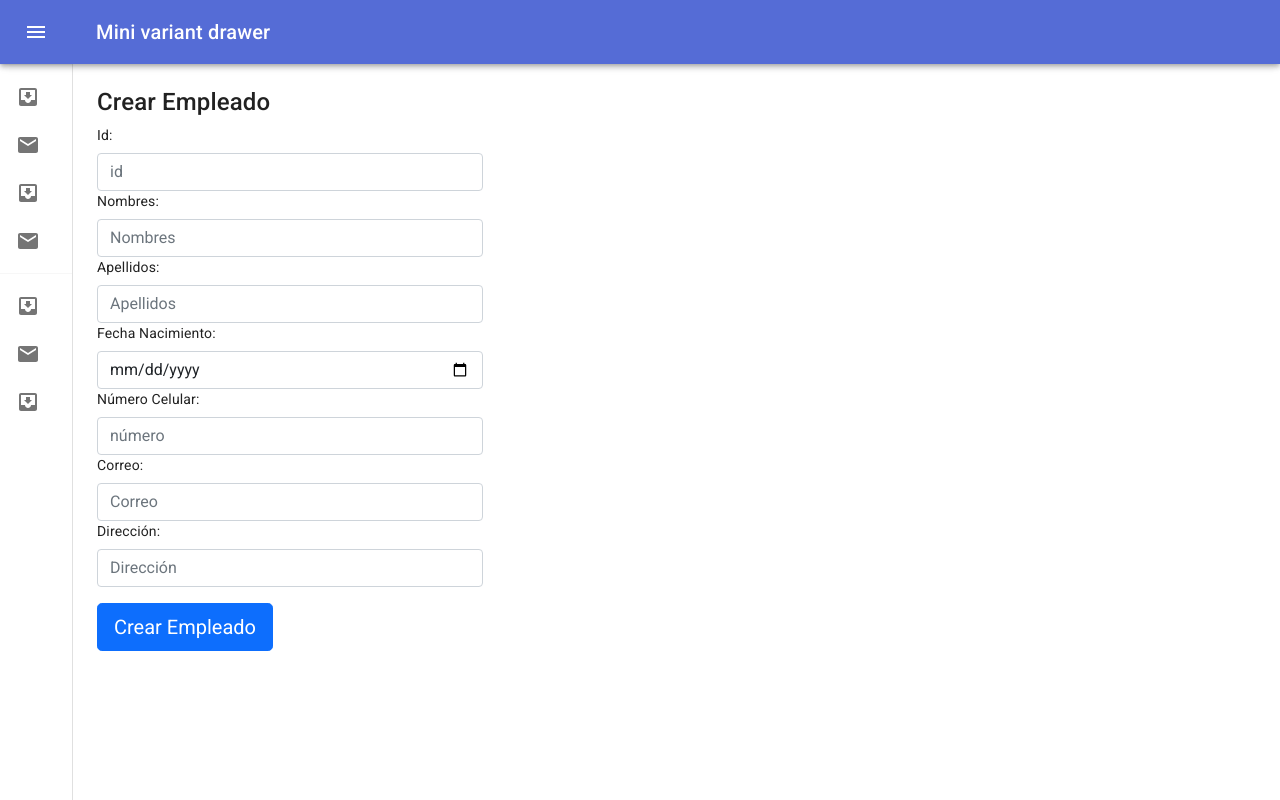
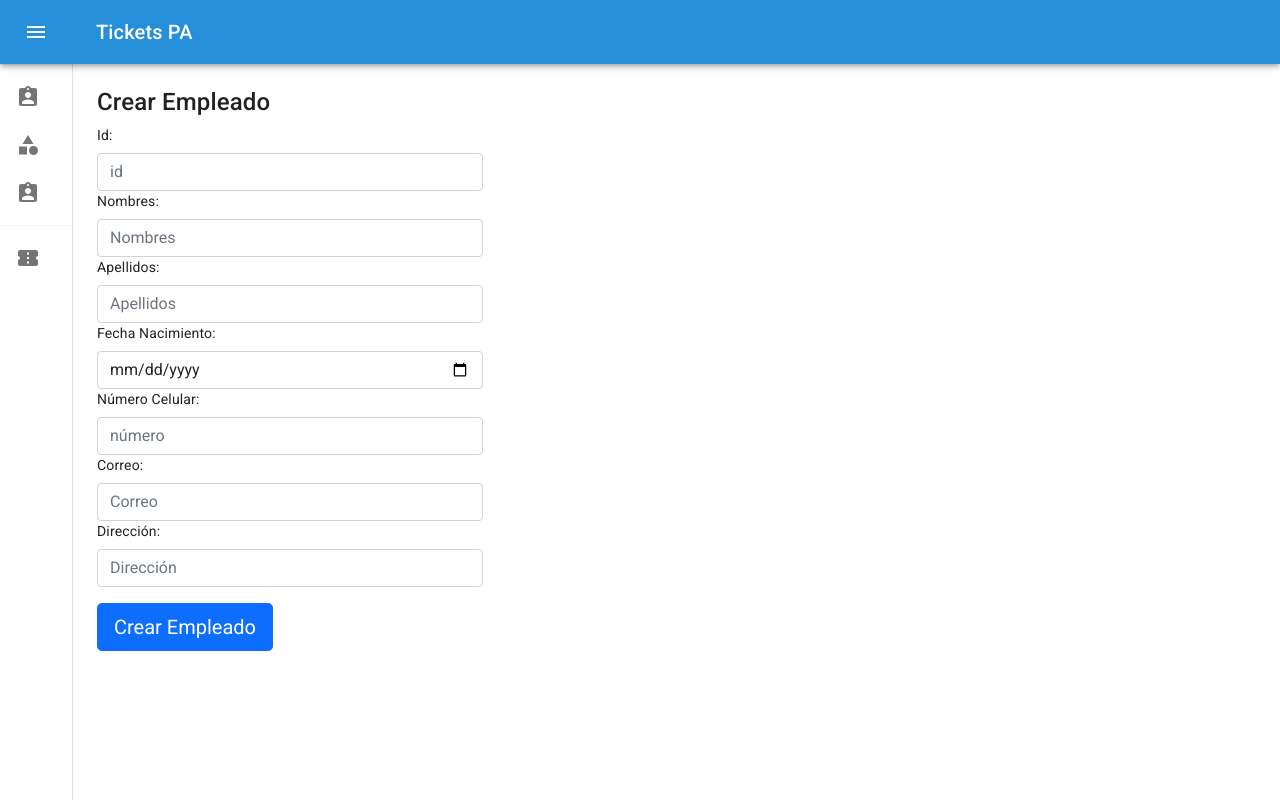
Before and after one commit to AngeloB9/ProyectoProgra_FrontEnd, a Next.js app: page /admin/empleado in a window 1280 px wide. Built offline with nearby package versions, Linux system fonts and the light colour scheme.

Commit message:
Entidad Empleado y Mejoras al Layout de Admin

```diff
--- a/componentes/Admin/Tables/Empleados.js
+++ b/componentes/Admin/Tables/Empleados.js
@@ -42,7 +42,7 @@ export default function DataTable({ data }) {
   });
 
   return (
-    <div style={{ height: 400, width: '70%' }}>
+    <div style={{ height: 400, width: '90%' }}>
       <DataGrid rows={info} columns={columns} pageSize={5} checkboxSelection />
     </div>
   );
--- a/componentes/Footer.js
+++ b/componentes/Footer.js
@@ -83,7 +83,7 @@ class Prueba extends Component {
                       <li>
                         <a
                           className='footLink'
-                          href='https://github.com/AngeloB9/ProyectoProgra_FrontEnd'
+                          href='https://github.com/AngeloB9/ProyectoPA_FrontEnd'
                           target='_blank'
                           rel='noopener noreferrer'>
                           Frontend
--- a/componentes/Layouts/AdminLayout.js
+++ b/componentes/Layouts/AdminLayout.js
@@ -15,8 +15,9 @@ import ChevronRightIcon from '@material-ui/icons/ChevronRight';
 import ListItem from '@material-ui/core/ListItem';
 import ListItemIcon from '@material-ui/core/ListItemIcon';
 import ListItemText from '@material-ui/core/ListItemText';
-import InboxIcon from '@material-ui/icons/MoveToInbox';
-import MailIcon from '@material-ui/icons/Mail';
+import AssignmentIndIcon from '@material-ui/icons/AssignmentInd';
+import CategoryIcon from '@material-ui/icons/Category';
+import ConfirmationNumberIcon from '@material-ui/icons/ConfirmationNumber';
 
 const drawerWidth = 240;
 
@@ -115,7 +116,7 @@ export default function MiniDrawer({ children }) {
             <MenuIcon />
           </IconButton>
           <Typography variant='h6' noWrap>
-            Mini variant drawer
+            Tickets PA
           </Typography>
         </Toolbar>
       </AppBar>
@@ -142,10 +143,10 @@ export default function MiniDrawer({ children }) {
         </div>
         <Divider />
         <List>
-          {['Inbox', 'Starred', 'Send email', 'Drafts'].map((text, index) => (
+          {['Empleados', 'Categorias', 'Clientes'].map((text, index) => (
             <ListItem button key={text}>
               <ListItemIcon>
-                {index % 2 === 0 ? <InboxIcon /> : <MailIcon />}
+                {index % 2 === 0 ? <AssignmentIndIcon /> : <CategoryIcon />}
               </ListItemIcon>
               <ListItemText primary={text} />
             </ListItem>
@@ -153,10 +154,14 @@ export default function MiniDrawer({ children }) {
         </List>
         <Divider />
         <List>
-          {['All mail', 'Trash', 'Spam'].map((text, index) => (
+          {['Tickets'].map((text, index) => (
             <ListItem button key={text}>
               <ListItemIcon>
-                {index % 2 === 0 ? <InboxIcon /> : <MailIcon />}
+                {index % 2 === 0 ? (
+                  <ConfirmationNumberIcon />
+                ) : (
+                  <ConfirmationNumberIcon />
+                )}
               </ListItemIcon>
               <ListItemText primary={text} />
             </ListItem>
--- a/componentes/theme.js
+++ b/componentes/theme.js
@@ -5,7 +5,7 @@ import { red } from '@material-ui/core/colors';
 const theme = createMuiTheme({
   palette: {
     primary: {
-      main: '#556cd6',
+      main: '#268fd9',
     },
     secondary: {
       main: '#19857b',
```
